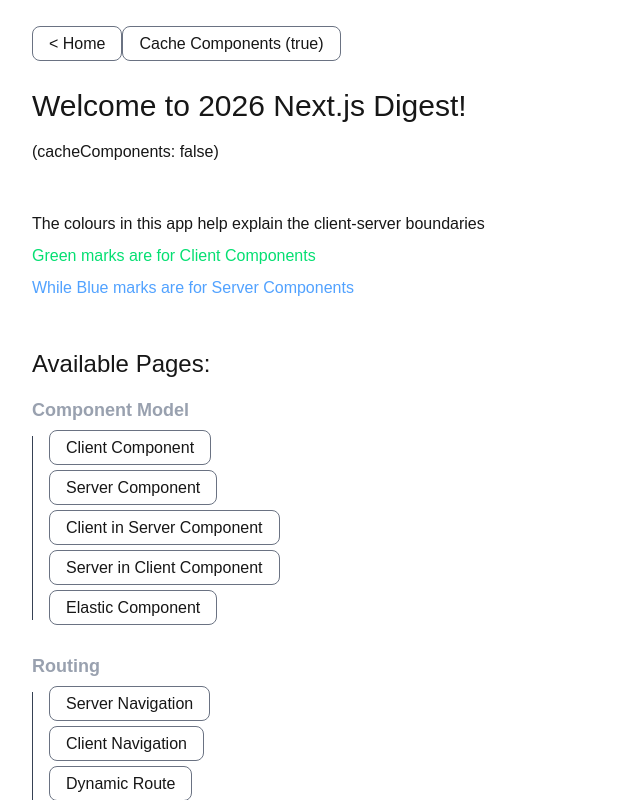
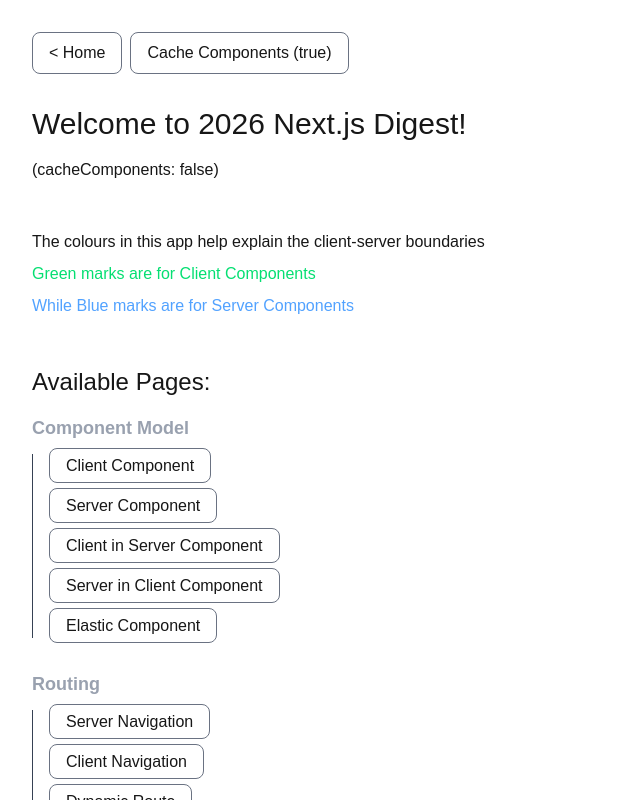
Before and after one commit to olafchuszno/next-digest, a Next.js app: page / in a window 1280 px wide. Shown: the top 800 px of the page, without its empty margins (0-640 px from the left). Built offline with nearby package versions, Linux system fonts and the light colour scheme.

Commit message:
style: Add gap

```diff
--- a/app/layout.tsx
+++ b/app/layout.tsx
@@ -26,7 +26,7 @@
   return (
     <html lang="en">
       <body className={`${geistSans.variable} ${geistMono.variable} antialiased`}>
-        <header className="mb-8">
+        <header className="mb-8 flex gap-2">
           <Link className="bordered" href={'/'}>
             {'<'} Home
           </Link>
```
